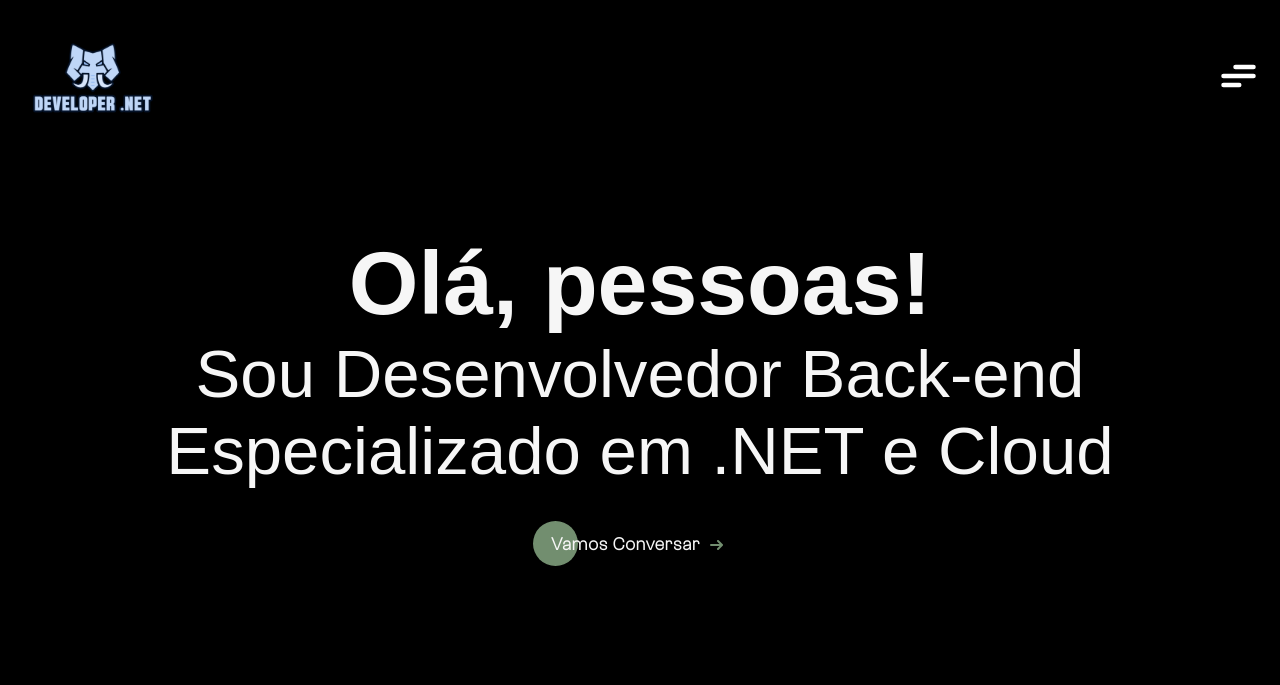
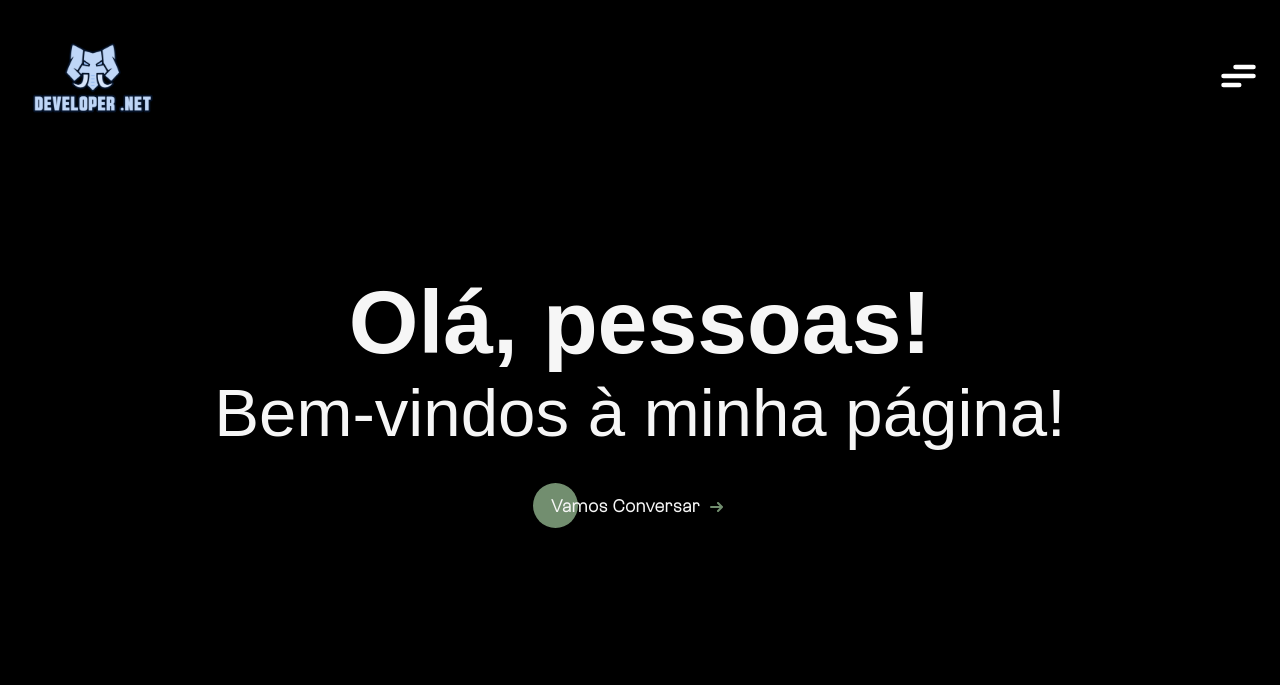
Before and after one commit to fabriciorosanet/minha-landing-page, a plain HTML site: page landing-page-main/index.html in a window 1280 px wide. Shown: the top 685 px of the page. Drawn offline with nearby package versions, Linux system fonts and the light colour scheme; a web font is replaced by a local one.

Commit message:
Update index.html

```diff
--- a/landing-page-main/index.html
+++ b/landing-page-main/index.html
@@ -67,7 +67,7 @@
                 <div class="conteudo-inicio" data-aos="fade-up" data-aos-duration="1000">
                     <div class="titulo-inicio">
                         <h1>Olá, pessoas!</h1>
-                        <h2 class="destaque-inicio"> Sou Desenvolvedor Back-end Especializado em .NET e Cloud</h2>
+                        <h2 class="destaque-inicio"> Bem-vindos à minha página!</h2>
                     </div>
                     <div class="paragrafo-inicio" data-aos="fade-up" data-aos-delay="200" data-aos-duration="1000">
                         <p></p>
```
